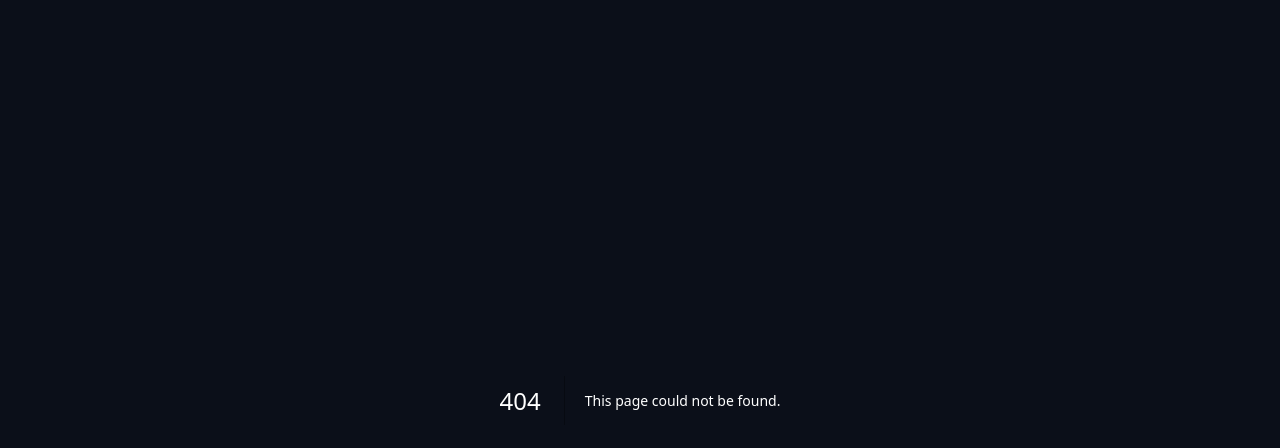
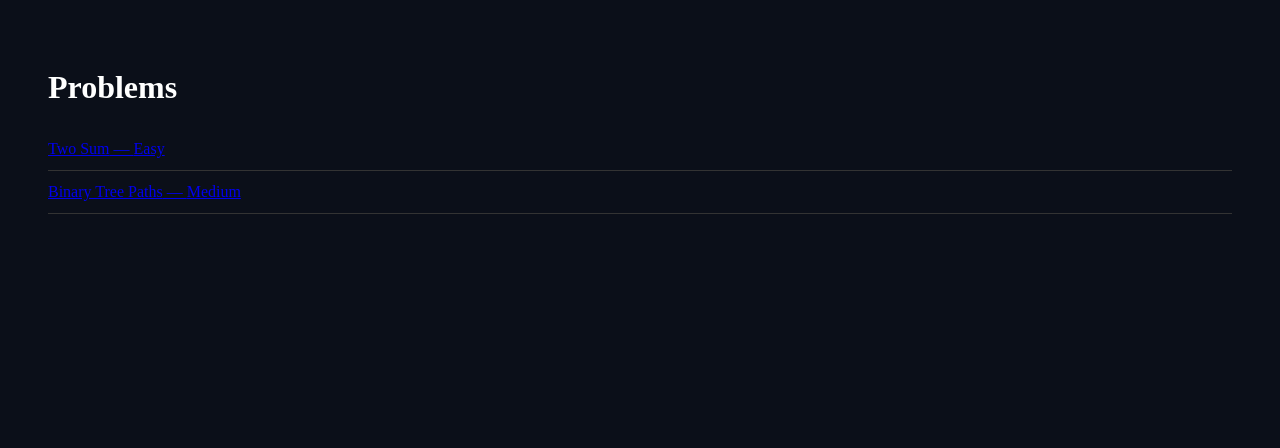
Before and after one commit to Suraj-Shendge/CodeArena1, a Next.js app in the folder frontend/: page /problems in a window 1280 px wide. Before the commit this address had no page. Shown: the top 448 px of the page. Built offline with nearby package versions, Linux system fonts and the light colour scheme.

Commit message:
Create page.tsx

```diff
--- /dev/null
+++ b/frontend/app/problems/page.tsx
@@ -0,0 +1,26 @@
+import Link from "next/link"
+import { problems } from "@/lib/problems"
+
+export default function ProblemsPage() {
+  return (
+    <main style={{ padding: 40 }}>
+      <h1>Problems</h1>
+
+      <div style={{ marginTop: 20 }}>
+        {problems.map((p) => (
+          <div
+            key={p.id}
+            style={{
+              padding: "12px 0",
+              borderBottom: "1px solid #333"
+            }}
+          >
+            <Link href={`/problem/${p.slug}`}>
+              {p.title} — {p.difficulty}
+            </Link>
+          </div>
+        ))}
+      </div>
+    </main>
+  )
+}
```
